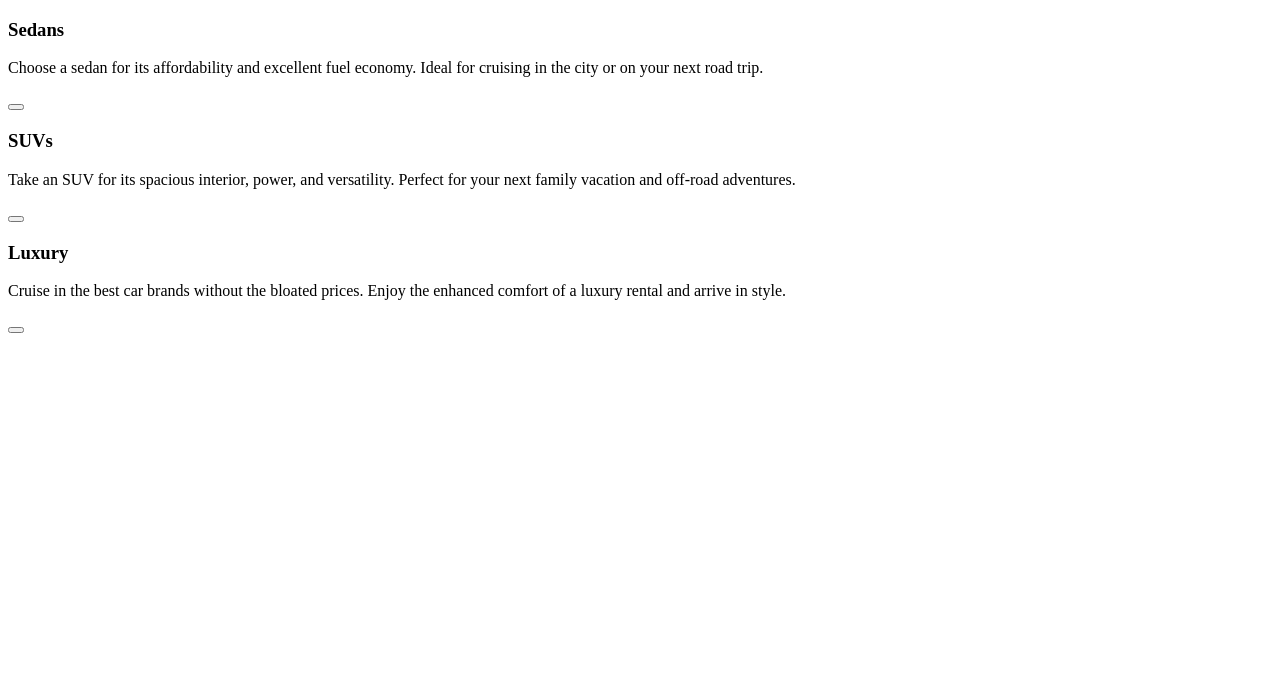
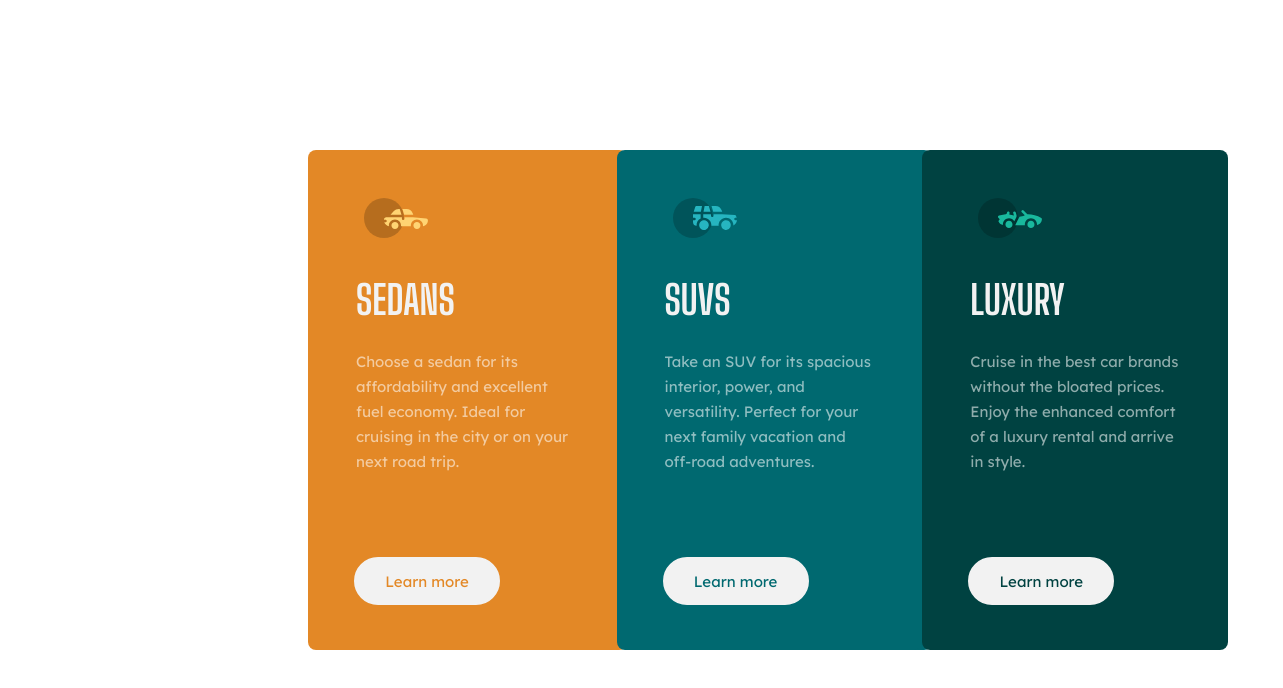
Before and after one commit to HubertKwiatkowski/FM-3-column-preview-card-component, a website: page index.html in a window 1536 px wide. Shown: the whole page, without its empty margins (0-1283 px from the left). Drawn offline with nearby package versions, Linux system fonts and the light colour scheme.

Commit message:
finished

```diff
--- a/index.html
+++ b/index.html
@@ -7,21 +7,40 @@
   <link rel="icon" type="image/png" sizes="32x32" href="./images/favicon-32x32.png">
 
   <title>Frontend Mentor | 3-column preview card component</title>
+  <link rel="preconnect" href="https://fonts.googleapis.com">
+  <link rel="preconnect" href="https://fonts.gstatic.com" crossorigin>
+  <link href="https://fonts.googleapis.com/css2?family=Big+Shoulders+Display:wght@700&family=Lexend+Deca&display=swap" rel="stylesheet">
+  <link rel="stylesheet" href="node_modules/normalize.css/normalize.css">
+  <link rel="stylesheet" href="style.css">
 </head>
 <body>
   <main>
-    <div class="image sedan"></div>
+    <div class="container sedans">
+      <svg class="sedans-icon icon">
+        <use xlink:href="images/icons.svg#icon-sedans"></use>
+      </svg>
       <h3>Sedans</h3>
       <p>Choose a sedan for its affordability and excellent fuel economy. Ideal for cruising in the city or on your next road trip.</p>
-    <button></button>
-    <div class="image suv"></div>
+      <button>Learn more</button>
+    </div>
+
+    <div class="container suvs">
+      <svg class="suvs-icon icon">
+        <use xlink:href="images/icons.svg#icon-suvs"></use>
+      </svg>
       <h3>SUVs</h3>
       <p>Take an SUV for its spacious interior, power, and versatility. Perfect for your next family vacation and off-road adventures.</p>
-    <button></button>
-    <div class="image luxury"></div>
+      <button>Learn more</button>
+    </div>
+
+    <div class="container luxury">
+      <svg class="luxury-icon icon">
+        <use xlink:href="images/icons.svg#icon-luxury"></use>
+      </svg>
       <h3>Luxury</h3>
       <p>Cruise in the best car brands without the bloated prices. Enjoy the enhanced comfort of a luxury rental and arrive in style.</p>
-    <button></button>
+      <button>Learn more</button>
+    </div>
   </main>
 </body>
 </html>
--- /dev/null
+++ b/style.css
@@ -0,0 +1,177 @@
+:root {
+  --clr-primary-100: hsl(31, 77%, 52%);
+  --clr-primary-400: hsl(184, 100%, 22%);
+  --clr-primary-700: hsl(179, 100%, 13%);
+
+  --clr-neutral-100: hsla(0, 0%, 100%, 0.75);
+  --clr-neutral-400: hsl(0, 0%, 95%);
+  --clr-neutral-500: hsl(0, 0%, 100%);
+  --clr-neutral-800: hsla(0, 0%, 0%, 1);
+
+  --ff-primary: 'Lexend Deca', sans-serif;
+  --ff-secondary: 'Big Shoulders Display', cursive;
+
+  --ff-body: var(--ff-primary);
+  --ff-header: var(--ff-secondary);
+
+  --fw-400: 400;
+  --fw-700: 700;
+
+  --fs-300: 0.9375rem;
+  --fs-600: 2.5rem;
+
+  --fs-body: var(--fs-300);
+  --fs-header: var(--fs-600);
+
+  --size-100: 1.5625rem;
+  --size-200: 3rem;
+}
+
+/* extra reset */
+
+html,
+body {
+  min-height: 100vh;
+}
+
+* {
+  margin: 0;
+  padding: 0;
+}
+
+/* general styling */
+
+body {
+  display: flex;
+  flex-direction: column;
+  align-items: center;
+  justify-content: center;
+  font-family: var(--ff-body);
+  font-weight: var(--fw-400);
+  color: var(--clr-neutral-100);
+  font-size: var(--fs-body);
+}
+
+main {
+  margin: 80px auto;
+  width: 327px;
+}
+
+@media (min-width: 1440px) {
+  main {
+    display: grid;
+    grid-template-columns: auto auto auto;
+    width: 920px;
+    margin: auto;
+  }
+}
+
+.container {
+  height: 442px;
+  border-radius: 8px;
+}
+
+@media (min-width: 1440px) {
+  .container {
+    height: 500px;
+  }
+}
+
+.icon {
+  height: 40px;
+  width: 80px;
+  margin: 48px auto 35px 48px;
+}
+
+.sedans {
+  box-shadow: 0 10px var(--clr-primary-100);
+  background-color: var(--clr-primary-100);
+}
+
+@media (min-width: 1440px) {
+  .sedans {
+    box-shadow: 10px 0 var(--clr-primary-100);
+  }
+}
+
+.suvs {
+  box-shadow: 0 10px var(--clr-primary-400);
+  background-color: var(--clr-primary-400);
+}
+
+@media (min-width: 1440px) {
+  .suvs {
+    box-shadow: 10px 0 var(--clr-primary-400);
+  }
+}
+
+.luxury {
+  background-color: var(--clr-primary-700);
+}
+
+h3 {
+  margin-inline: 48px;
+  margin-bottom: 25px;
+  font-family: var(--ff-header);
+  color: var(--clr-neutral-400);
+  font-size: var(--fs-header);
+  text-transform: uppercase;
+  line-height: var(--size-200);
+}
+
+p {
+  margin-inline: 48px;
+  line-height: var(--size-100);
+  opacity: .75;
+}
+
+button {
+  height: 48px;
+  width: 146px;
+  background-color: var(--clr-neutral-400);
+  border: 2px solid var(--clr-neutral-400);
+  border-radius: 25px;
+  margin-left: 46px;
+  margin-top: 25px;
+}
+
+@media (min-width: 1440px) {
+  button {
+    margin-top: 83px;
+  }
+
+
+  button:hover {
+    cursor: pointer;
+  }
+
+  .sedans button {
+    color: var(--clr-primary-100);
+  }
+
+  .sedans button:hover {
+    background-color: var(--clr-primary-100);
+    color: var(--clr-neutral-500);
+    border-color: var(--clr-neutral-500);
+  }
+
+  .suvs button {
+    color: var(--clr-primary-400);
+  }
+
+  .suvs button:hover {
+    background-color: var(--clr-primary-400);
+    color: var(--clr-neutral-500);
+    border-color: var(--clr-neutral-500);
+  }
+
+  .luxury button {
+    color: var(--clr-primary-700);
+  }
+
+  .luxury button:hover {
+    background-color: var(--clr-primary-700);
+    color: var(--clr-neutral-500);
+    border-color: var(--clr-neutral-500);
+  }
+}
```
Also changed, not shown: README.md, images/icons.svg (added), screenshot.jpg (added). Lines whose indentation alone changed are shown as unchanged.
